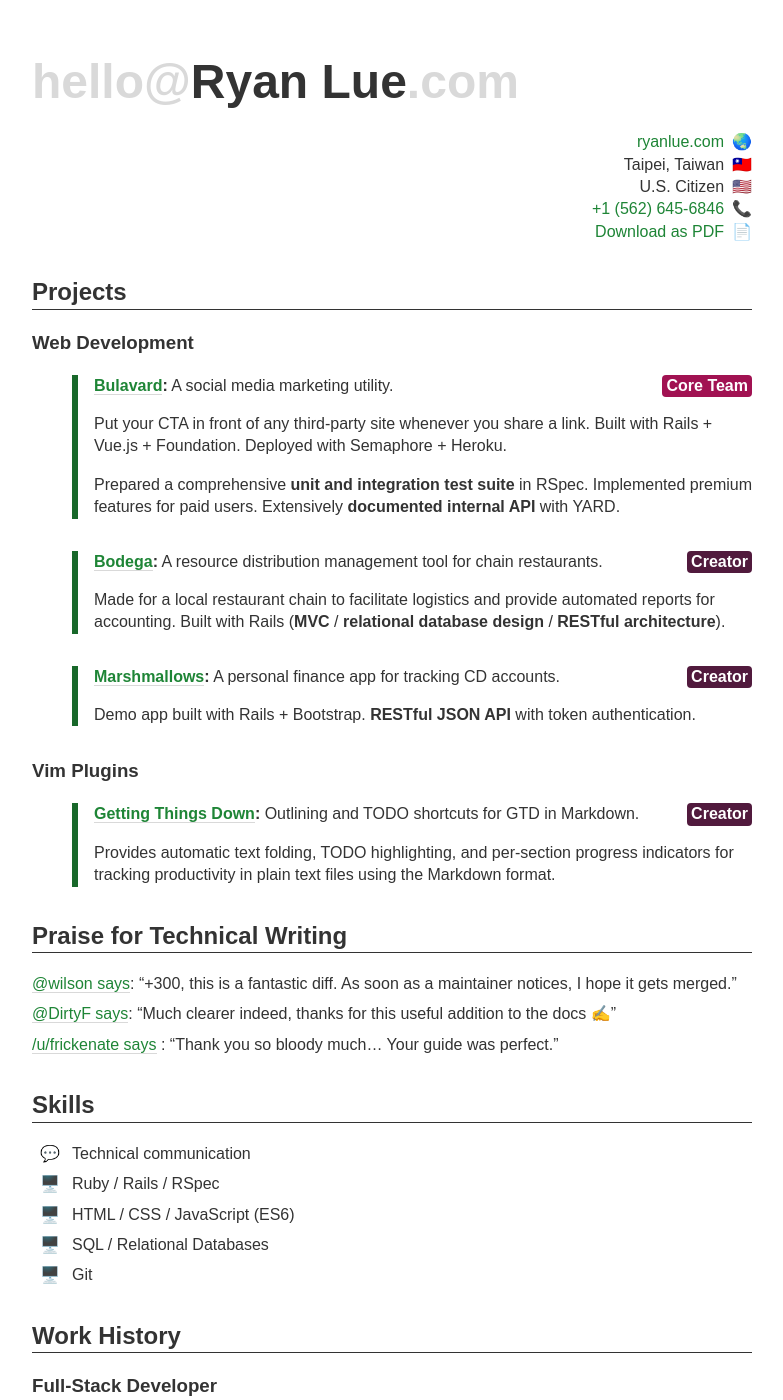
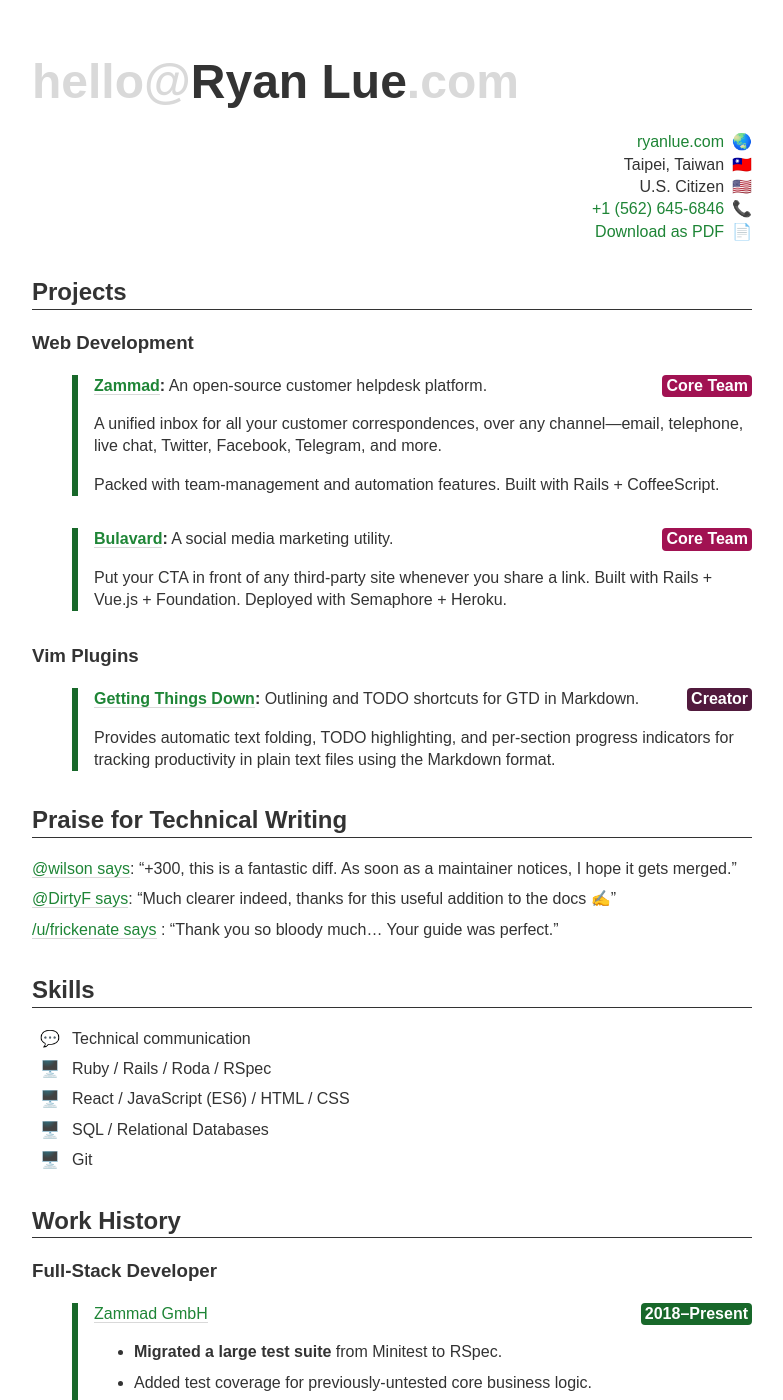
Before and after one commit to rlue/ryanlue.com, a Jekyll site: the page built from about/cv.md, in a window 1280 px wide and 1400 px high. Shown: the whole window, without its empty margins (248-1031 px from the left). Built offline with Jekyll 4.4.1, drawn with Linux system fonts in a browser that asks for light colours; some web fonts are replaced; some of the changed text lies outside the part shown.

Commit message:
Update CV 2020

```diff
--- a/about/cv.md
+++ b/about/cv.md
@@ -27,23 +27,17 @@ Projects
 
 * <div class="projects__role projects__role--core">Core Team</div>
 
+  <span class="projects__name">[Zammad][zmd]{:target="_blank"}:</span> An open-source customer helpdesk platform.
+
+  A unified inbox for all your customer correspondences, over any channel—email, telephone, live chat, Twitter, Facebook, Telegram, and more.
+
+  Packed with team-management and automation features. Built with Rails + CoffeeScript.
+
+* <div class="projects__role projects__role--core">Core Team</div>
+
   <span class="projects__name">[Bulavard][blvd]{:target="_blank"}:</span> A social media marketing utility.
 
   Put your CTA in front of any third-party site whenever you share a link. Built with Rails + Vue.js + Foundation. Deployed with Semaphore + Heroku.
-
-  Prepared a comprehensive **unit and integration test suite** in RSpec. Implemented premium features for paid users. Extensively **documented internal API** with YARD.
-
-* <div class="projects__role projects__role--creator">Creator</div>
-
-  <span class="projects__name">[Bodega][bdg]{:target="_blank"}:</span> A resource distribution management tool for chain restaurants.
-
-  Made for a local restaurant chain to facilitate logistics and provide automated reports for accounting. Built with Rails (**MVC** / **relational database design** / **RESTful architecture**).
-
-* <div class="projects__role projects__role--creator">Creator</div>
-
-  <span class="projects__name">[Marshmallows][msh]{:target="_blank"}:</span> A personal finance app for tracking CD accounts.
-
-  Demo app built with Rails + Bootstrap. **RESTful JSON API** with token authentication.
 
 ### Vim Plugins
 {: .projects__section }
@@ -68,8 +62,9 @@ Skills
 ------
 
 * <span class="skills__list-marker">💬</span> Technical communication
-* <span class="skills__list-marker">🖥️</span> Ruby / Rails / RSpec
-* <span class="skills__list-marker">🖥️</span> HTML / CSS / JavaScript (ES6)
+* <span class="skills__list-marker">🖥️</span> Ruby / Rails / Roda / RSpec
+* <span class="skills__list-marker">🖥️</span> React / JavaScript (ES6) /
+HTML / CSS
 * <span class="skills__list-marker">🖥️</span> SQL / Relational Databases
 * <span class="skills__list-marker">🖥️</span> Git
 
@@ -79,11 +74,20 @@ Work History
 ### Full-Stack Developer
 {: .work-history__position }
 
+* <div class="work-history__tenure">2018–Present</div>
+  [Zammad GmbH][zmd]{:target="_blank"}
+
+  * **Migrated a large test suite** from Minitest to RSpec.
+  * Added test coverage for previously-untested core business logic.
+  * Undertook **major refactorings** to eliminate incidental complexity.
+  * Authored & edited official docs, internal literature, and marketing copy.
+
 * <div class="work-history__tenure">2017</div>
   [Bulavard, Inc.][blvd]{:target="_blank"}
 
-  * Communicated task progress and project status daily via Slack.
-  * Met with founder weekly to discuss product direction.
+  * Prepared a comprehensive **unit and integration test suite** in RSpec.
+  * Implemented premium features for paid users.
+  * Extensively **documented internal API** with YARD.
 
 
 Education
```
Also changed, not shown: other parts of about/cv.md (+1 -1 lines), 1 other file.
